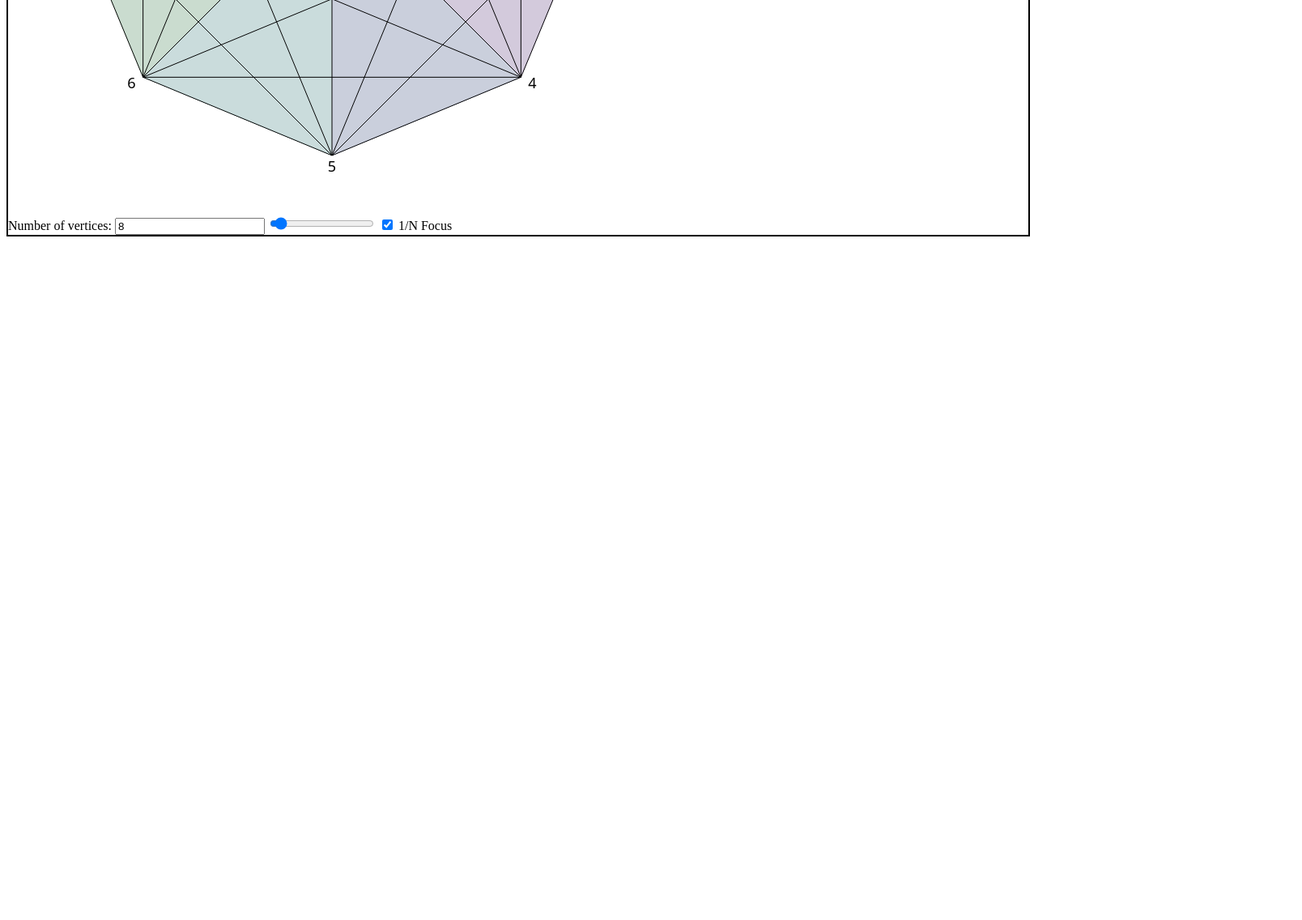
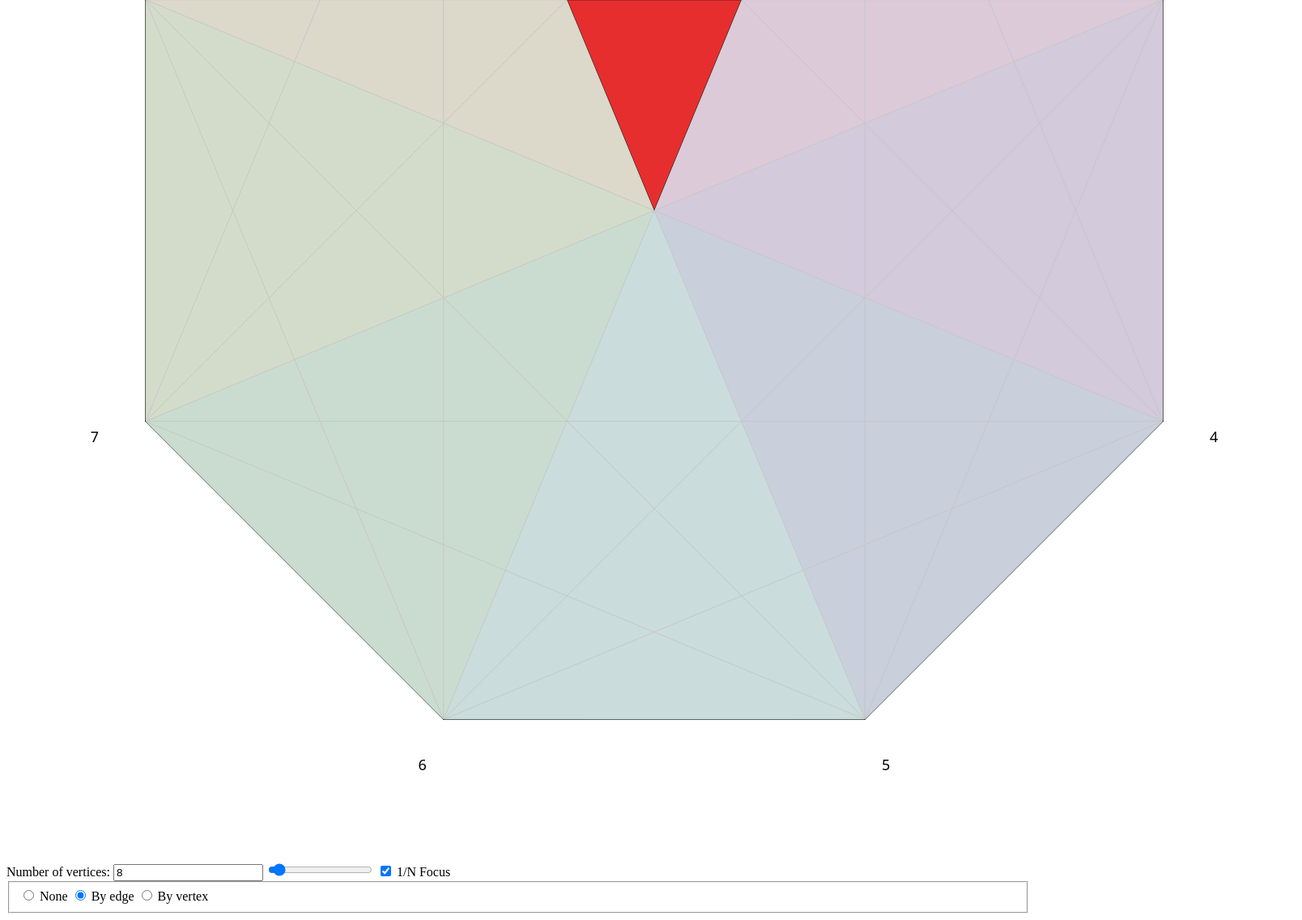
Before and after one commit to gnartbx/gnartbx.github.io, a plain HTML site: page polygon/index.html in a window 1280 px wide. Shown: the part 548-1684 px from the top of the page at 81% size, 1608 px wide, since content can reach past the window. Before the commit the page ends 848 px from the top, so only its background shows below. Drawn offline with Linux system fonts and the light colour scheme.

Commit message:
Tweak UI knobs & fix color drawing issues.

```diff
--- a/polygon/index.html
+++ b/polygon/index.html
@@ -3,9 +3,6 @@
 <head>
 <meta charset="utf-8">
 <title>Drawing regular N-gons</title>
-<style type="text/css">
-    body { border: 2px solid black; }
-</style>
 <script type="text/javascript">
 function rgb(r, g, b) {
   return "rgb(" +
@@ -71,10 +68,11 @@ class Point {
   }
 }
 
-CENTER = new Point(400.0, 400.0);
-RADIUS = 330.0;
+CENTER = new Point(800.0, 800.0);
+RADIUS = 680.0;
+TEXT_DELTA_FRACTION = 1.1
 
-function draw(N, focusOne) {
+function draw(N, focusOne, colors) {
   var canvas = document.getElementById("polygon");
   var ctx = canvas.getContext("2d");
 
@@ -82,23 +80,23 @@ function draw(N, focusOne) {
      radius 330.0, center (400.0, 400.0). */
   var points = new Array(N);
   for (var i = 0; i < points.length; i++) {
-    var angle = (- 0.5 - 2.0 * i / N) * Math.PI;
+    var angle = (- 0.5 - 2.0 * (i + 0.5) / N) * Math.PI;
     points[i] = CENTER.add(RADIUS * Math.cos(angle), RADIUS * Math.sin(angle));
   }
 
-  ctx.clearRect(0, 0, 800, 800);
+  ctx.clearRect(0, 0, CENTER.x * 2, CENTER.y * 2);
 
   /* Label the N vertices */
   ctx.textAlign = "center";
   ctx.font = "18px sans";
   ctx.fillStyle = "black";
   for (var i = 0; i < points.length; i++) {
-    var textPosition = points[i].subtract(CENTER).scale(350.0 / 330.0).add(CENTER);
+    var textPosition = points[i].subtract(CENTER).scale(TEXT_DELTA_FRACTION).add(CENTER);
     var pointNumber = "" + (1 + (points.length - i) % points.length);
     ctx.fillText(pointNumber, textPosition.x, textPosition.y);
   }
 
-  if (N % 2 != 0) {
+  if (colors == "vertex") {
     /* Shade the N triangles with N different hues */
     for (var i = 1; i <= points.length; i++) {
       ctx.beginPath();
@@ -110,7 +108,7 @@ function draw(N, focusOne) {
       ctx.fillStyle = fillStyle(i, points.length);
       ctx.fill();
     }
-  } else {
+  } else if (colors == "edge") {
     /* Shade N quadralaterals with N different hues */
     for (var i = 1; i <= points.length; i++) {
       ctx.beginPath();
@@ -123,21 +121,6 @@ function draw(N, focusOne) {
     }
   }
 
-  if (focusOne) {
-    var originalCompositingOp = ctx.globalCompositingOperation;
-    ctx.globalCompositingOperation = "lighter";
-    ctx.beginPath();
-    CENTER.moveTo(ctx);
-    for (var i = 0; i < points.length; i++) {
-      points[i].lineTo(ctx);
-    }
-    ctx.closePath();
-    ctx.fillStyle = "rgba(220, 220, 220, 0.9)";
-    ctx.fill();
-    ctx.globalCompositingOperation = originalCompositingOp;
-  }
-
-
   /* Draw the N(N-1)/2 line segments */
   ctx.beginPath();
   for (var i = 0; i < points.length; i++) {
@@ -147,6 +130,28 @@ function draw(N, focusOne) {
     }
   }
   ctx.stroke();
+
+  if (focusOne) {
+    var originalCompositingOp = ctx.globalCompositingOperation;
+    ctx.globalCompositingOperation = "lighter";
+    ctx.beginPath();
+    CENTER.moveTo(ctx);
+    if (colors == "vertex") {
+      for (var i = 1; i < points.length; i++) {
+      points[(i-1) % points.length].add(points[i]).scale(0.5).lineTo(ctx);
+      points[i].lineTo(ctx);
+      points[i].add(points[(i + 1) % points.length]).scale(0.5).lineTo(ctx);
+      }
+    } else {
+      for (var i = 0; i < points.length; i++) {
+        points[i].lineTo(ctx);
+      }
+    }
+    ctx.closePath();
+    ctx.fillStyle = "rgba(220, 220, 220, 0.9)";
+    ctx.fill();
+    ctx.globalCompositingOperation = originalCompositingOp;
+  }
 }
 
 function setup() {
@@ -157,6 +162,9 @@ function setup() {
   text.addEventListener("change", function() { refresh(text.value); }, false);
   slider.addEventListener("change", function() { refresh(slider.value); }, false);
   cb.addEventListener("change", function() { refresh(slider.value); }, false);
+  for (var e of document.getElementsByName("colors")) {
+    e.addEventListener("change", function() { refresh(slider.value); }, false);
+  }
   refresh(text.value);
 }
 
@@ -164,12 +172,19 @@ function refresh(s) {
   var v = parseInt(s);
   document.getElementById("verticesText").value = v;
   document.getElementById("verticesRange").value = v;
-  draw(v, document.getElementById("focusCb").checked);
+  var colors = "edge";
+  for (var e of document.getElementsByName("colors")) {
+    if (e.checked) {
+      colors = e.value;
+    }
+  }
+
+  draw(v, document.getElementById("focusCb").checked, colors);
 }
 </script>
 </head>
 <body onload="setup()">
-<canvas width="800" height="800" id="polygon">
+<canvas width="1600" height="1600" id="polygon">
 </canvas>
 <div>
 Number of vertices:
@@ -177,6 +192,14 @@ Number of vertices:
   <input type="range" id="verticesRange" min="3" value="3" />
   <input type="checkbox" id="focusCb" checked="checked" />
   <label for="focusCb">1/N Focus</label>
+  <fieldset>
+    <input type="radio" id="no-colors-radio" name="colors" value="none">
+    <label for="no-colors-radio">None</label>
+    <input type="radio" id="edge-colors-radio" name="colors" value="edge" checked="true">
+    <label for="edge-colors-radio">By edge</label>
+    <input type="radio" id="vertex-colors-radio" name="colors" value="vertex">
+    <label for="vertex-colors-radio">By vertex</label>
+  </fieldset>
 </div>
 </body>
 </html>
```
